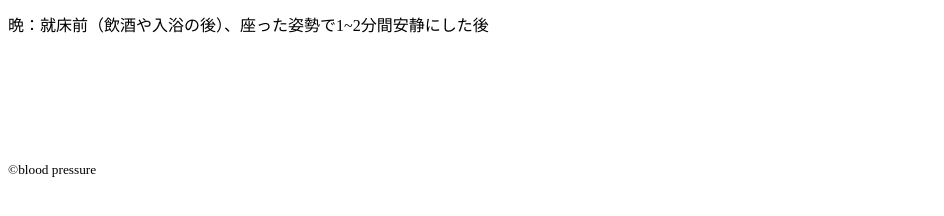
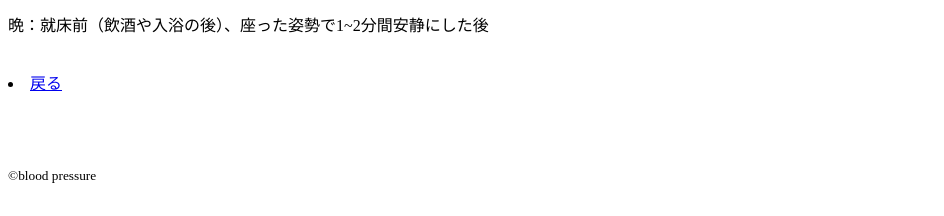
Before and after one commit to Leaf1243/blood-pressure-hirokoku, a plain HTML site: page index.html in a window 1280 px wide. Shown: the part 495-711 px from the top of the page, without its empty margins (0-944 px from the left). Drawn offline with Linux system fonts and the light colour scheme.

Commit message:
Update index.html

```diff
--- a/index.html
+++ b/index.html
@@ -35,7 +35,9 @@
         <p>測定条件</p>
         <p>朝：起床後1時間以内、排尿後、朝の服薬前、座った姿勢で1~2分間安静にした後</p>
         <p>晩：就床前（飲酒や入浴の後）、座った姿勢で1~2分間安静にした後</p>
-        <br><br><br><br><br><br>
+        <br>
+        <li><a href="https://leaf1243.github.io/blood-presure-home-hirokoku/">戻る</a>
+        <br><br><br><br><br>
       </section>
     </main>
     <footer>
```
